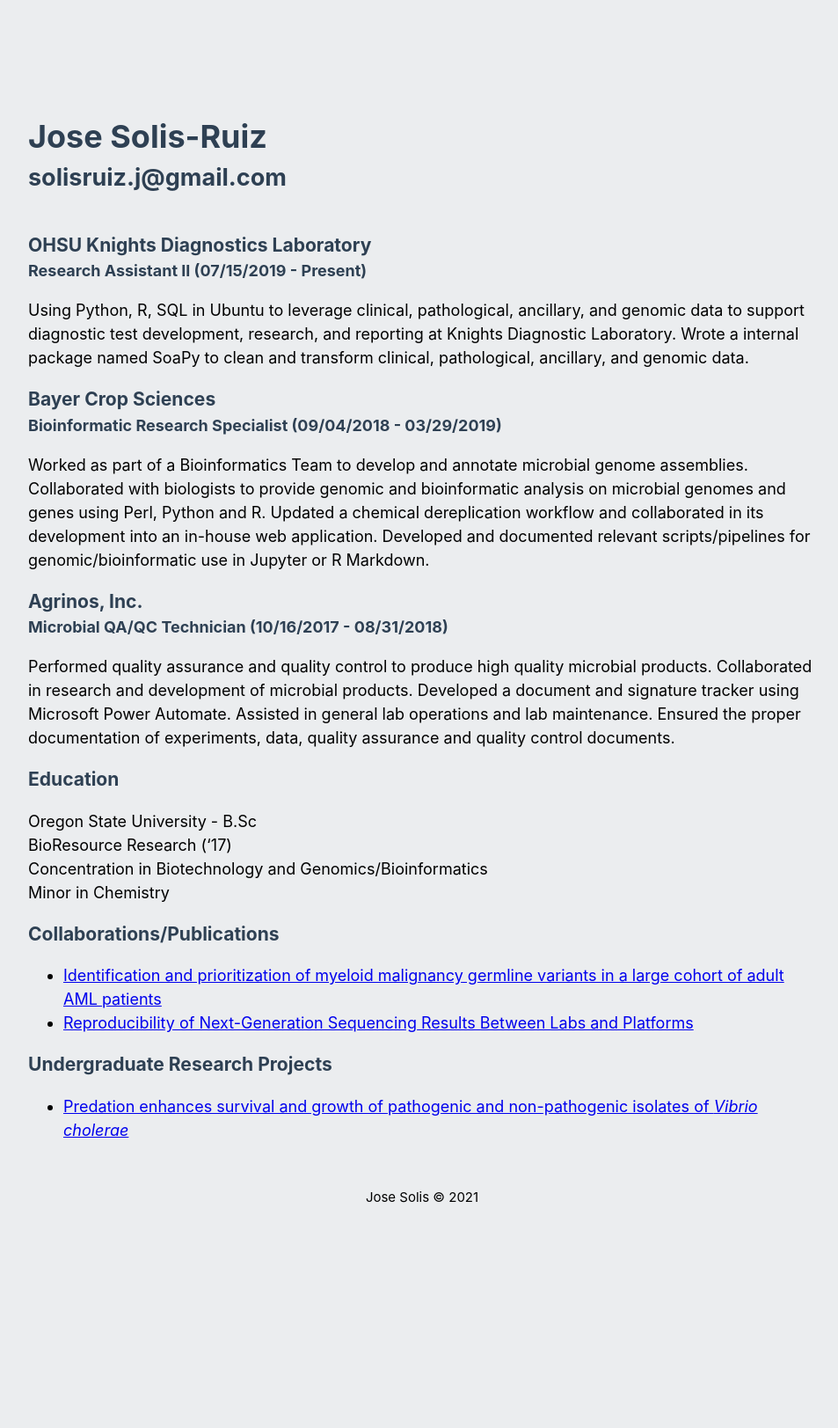
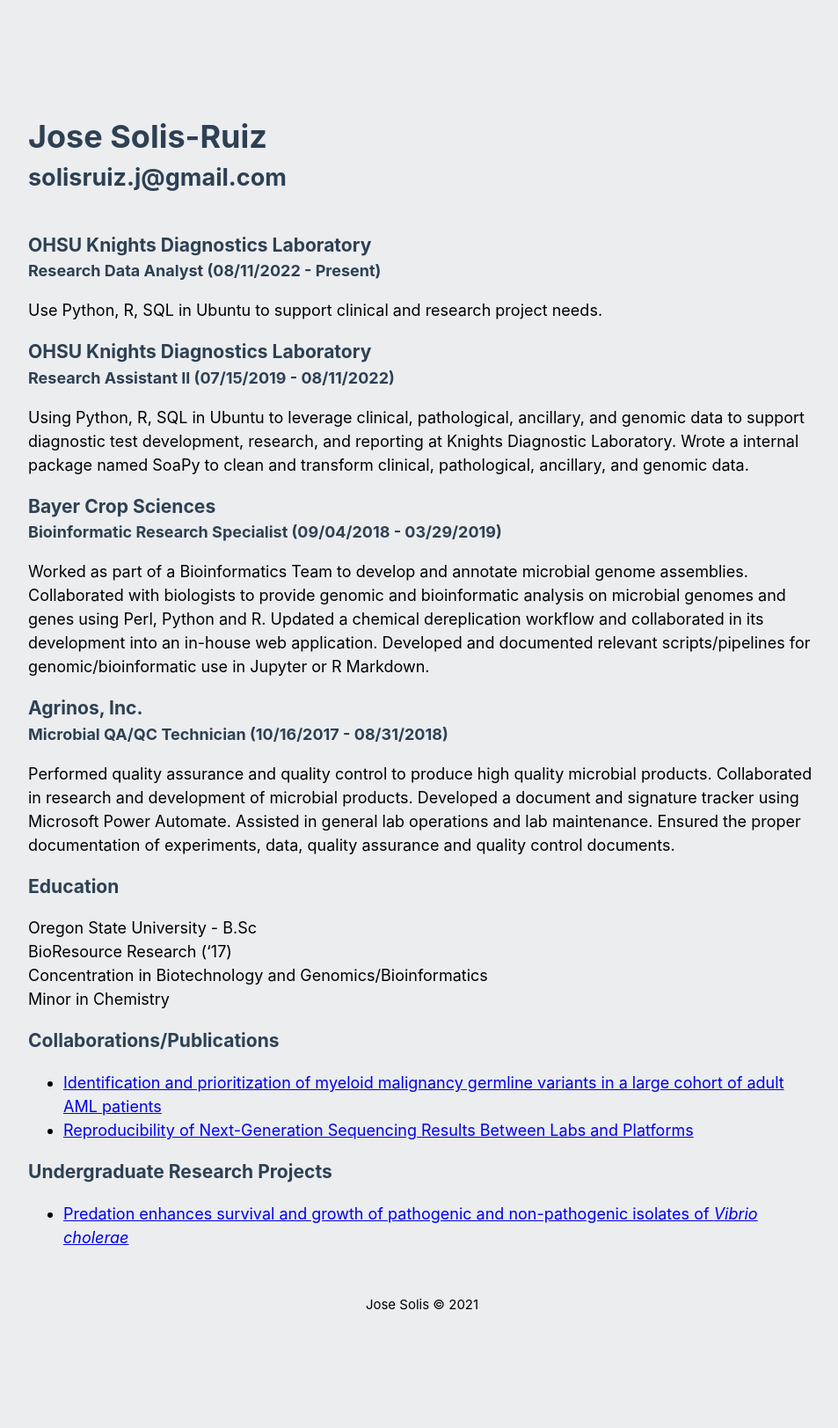
Before and after one commit to solisruj/solisruj.github.io, a Jekyll site: the page built from docs/index.md, in a window 1280 px wide. Shown: the whole page at 88% size, without its empty margins (160-1113 px from the left). Built offline with Jekyll 4.4.1, drawn with Linux system fonts in a browser that asks for light colours; our own code applies the rules of GitHub Pages for plain Markdown files; before the commit the page ends 1501 px from its top, so only the background shows below that.

Commit message:
Update index.md
Added new job title and basic description.

```diff
--- a/docs/index.md
+++ b/docs/index.md
@@ -8,7 +8,12 @@
 
 
 ### OHSU Knights Diagnostics Laboratory
-#### Research Assistant II (07/15/2019 - Present)
+#### Research Data Analyst (08/11/2022 - Present)
+
+Use Python, R, SQL in Ubuntu to support clinical and research project needs.
+
+### OHSU Knights Diagnostics Laboratory
+#### Research Assistant II (07/15/2019 - 08/11/2022)
 
 Using Python, R, SQL in Ubuntu to leverage clinical, pathological, ancillary, and genomic data to support diagnostic test development, research, and reporting at Knights Diagnostic Laboratory. Wrote a internal package named SoaPy to clean and transform clinical, pathological, ancillary, and genomic data.
 
```
